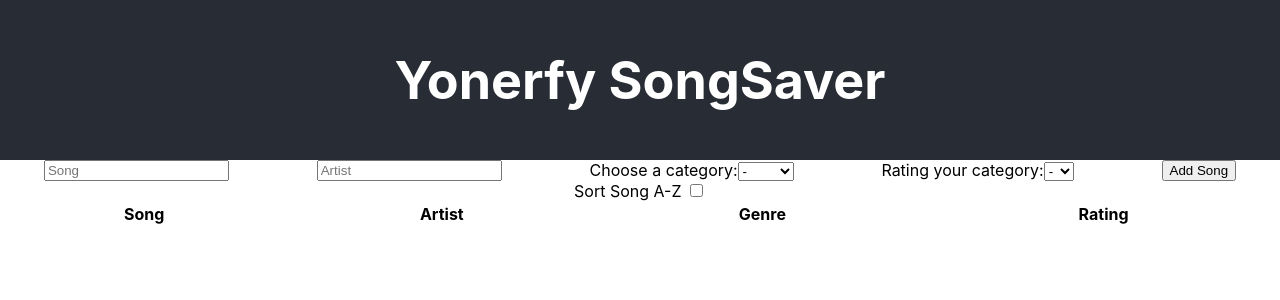
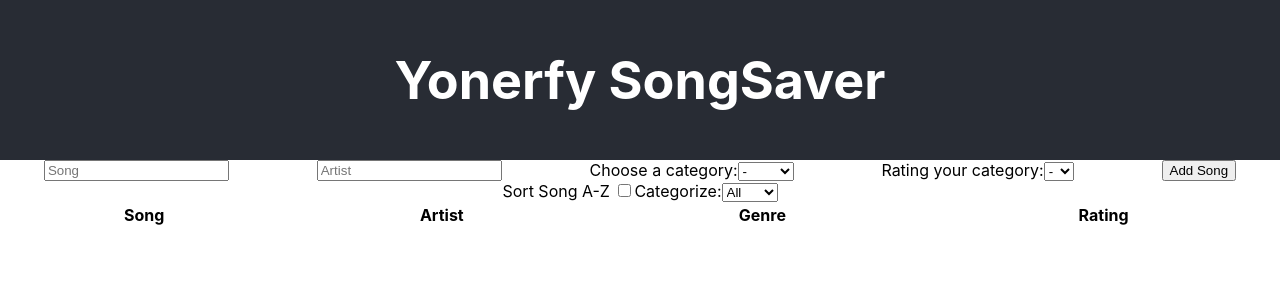
Before and after one commit to Yonerfy/Songsaver, a React (Create React App) app: page / in a window 1280 px wide. Shown: the top 300 px of the page. Built offline with nearby package versions, Linux system fonts and the light colour scheme.

Commit message:
category functionalities add

```diff
--- a/src/App.js
+++ b/src/App.js
@@ -6,6 +6,7 @@ import { nanoid } from "nanoid";
 
 function App() {
   const [songs, setSongs] = useState([]);
+  const [category, setCategory] = useState([]);
 
   function handleOnsubmit(e) {
     e.preventDefault();
@@ -22,11 +23,33 @@ function App() {
           },
         ];
       });
+      setCategory((prevCategory) => {
+        return [
+          ...prevCategory,
+          {
+            [e.target[0].name]: e.target[0].value,
+            [e.target[1].name]: e.target[1].value,
+            [e.target[2].name]: e.target[2].value,
+            [e.target[3].name]: e.target[3].value,
+            itemKey: nanoid(),
+          },
+        ];
+      });
     }
   }
 
   function handleCheckbox(e) {
     e.target.checked === true && sortingAtoZ();
+  }
+
+  function handleSelect(e) {
+    if (e.target.value === "all") {
+      return setSongs(category);
+    }
+    const songsCategorize = category.filter(
+      (item) => item.genre === e.target.value
+    );
+    setSongs(songsCategorize);
   }
 
   function deleteBtn(id) {
@@ -54,6 +77,8 @@ function App() {
           songs={songs}
           deleteBtn={deleteBtn}
           handleCheckbox={handleCheckbox}
+          handleSelect={handleSelect}
+          category={category}
         />
       </main>
     </div>
--- a/src/components/ShowSongs.js
+++ b/src/components/ShowSongs.js
@@ -18,6 +18,18 @@ export default function ShowSongs(props) {
         Sort Song A-Z{" "}
         <input type="checkbox" name="sort" onClick={props.handleCheckbox} />
       </label>
+
+      <label htmlFor="songs">
+        Categorize:
+        <select name="categorize" id="categorize" onChange={props.handleSelect}>
+          <option value="all">All</option>
+          <option value="Rock">Rock</option>
+          <option value="Jazz">Jazz</option>
+          <option value="Pop">Pop</option>
+          <option value="Salsa">Salsa</option>
+        </select>
+      </label>
+
       <table style={{ width: "100%" }}>
         <thead>
           <tr className="song-header">
```
